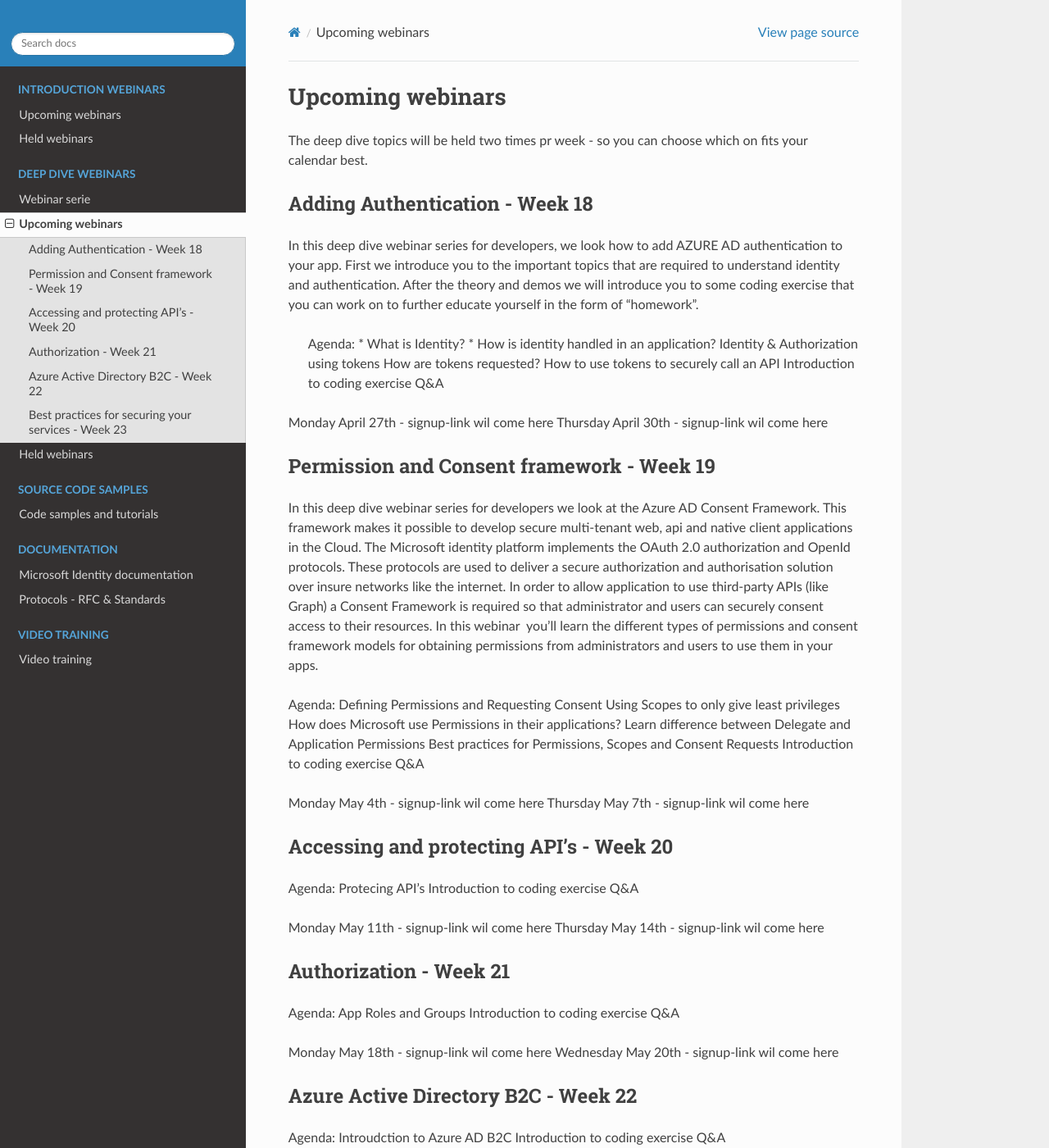
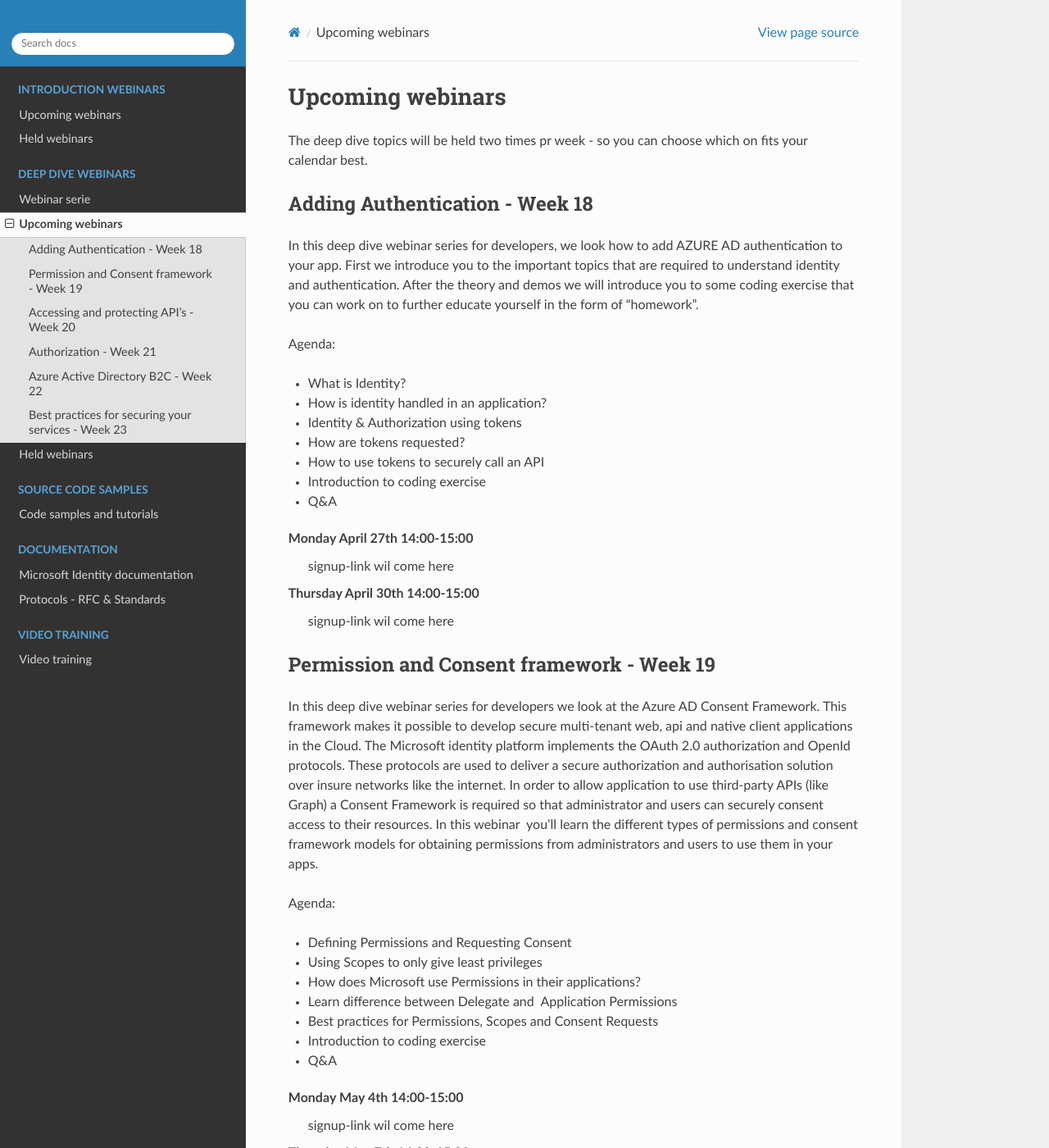
Before and after one commit to RonnyA/ModernIdentity, a Sphinx documentation site: the page built from docs/source/deep/upcoming-deep-webinars.rst, in a window 1280 px wide and 1400 px high. Shown: the whole window at 82% size. Built offline with Sphinx 7.4.7 and the Read the Docs theme 2.0.0, drawn with Linux system fonts in a browser that asks for light colours; some of the changed text lies outside the part shown.

Commit message:
More content improvements

```diff
--- a/docs/source/deep/upcoming-deep-webinars.rst
+++ b/docs/source/deep/upcoming-deep-webinars.rst
@@ -8,17 +8,20 @@ Adding Authentication - Week 18
 
 In this deep dive webinar series for developers, we look how to add AZURE AD authentication to your app. First we introduce you to the important topics that are required to understand identity and authentication. After the theory and demos we will introduce you to some coding exercise that you can work on to further educate yourself in the form of "homework".
 
-    Agenda:
-    * What is Identity?
-    * How is identity handled in an application?
-    Identity & Authorization using tokens
-    How are tokens requested?
-    How to use tokens to securely call an API
-    Introduction to coding exercise
-    Q&A
+Agenda:
 
-Monday April 27th - signup-link wil come here
-Thursday April 30th - signup-link wil come here
+* What is Identity?
+* How is identity handled in an application?
+* Identity & Authorization using tokens
+* How are tokens requested?
+* How to use tokens to securely call an API
+* Introduction to coding exercise
+* Q&A
+
+Monday April 27th 14:00-15:00
+    signup-link wil come here
+Thursday April 30th 14:00-15:00
+    signup-link wil come here
 
 
 Permission and Consent framework - Week 19
@@ -28,59 +31,73 @@ In this deep dive webinar series for developers we look at the Azure AD Consent
 The Microsoft identity platform implements the OAuth 2.0 authorization and OpenId protocols. These protocols are used to deliver a secure authorization and authorisation solution over insure networks like the internet. In order to allow application to use third-party APIs (like Graph) a Consent Framework is required so that administrator and users can securely consent access to their resources. In this webinar  you'll learn the different types of permissions and consent framework models for obtaining permissions from administrators and users to use them in your apps.
 
 Agenda:
-Defining Permissions and Requesting Consent
-Using Scopes to only give least privileges
-How does Microsoft use Permissions in their applications?
-Learn difference between Delegate and  Application Permissions
-Best practices for Permissions, Scopes and Consent Requests
-Introduction to coding exercise
-Q&A
 
-Monday May 4th - signup-link wil come here
-Thursday May 7th - signup-link wil come here
+* Defining Permissions and Requesting Consent
+* Using Scopes to only give least privileges
+* How does Microsoft use Permissions in their applications?
+* Learn difference between Delegate and  Application Permissions
+* Best practices for Permissions, Scopes and Consent Requests
+* Introduction to coding exercise
+* Q&A
+
+Monday May 4th 14:00-15:00
+    signup-link wil come here
+Thursday May 7th 14:00-15:00
+    signup-link wil come here
 
 Accessing and protecting API’s - Week 20
 ----------------------------------------
 
 Agenda:
-Protecing API's
-Introduction to coding exercise
-Q&A
+
+* Protecing API's
+* Introduction to coding exercise
+* Q&A
 
 
-Monday May 11th - signup-link wil come here
-Thursday May 14th - signup-link wil come here
+Monday May 11th 14:00-15:00
+    signup-link wil come here
+Thursday May 14th 14:00-15:00
+    signup-link wil come here
 
 
 Authorization  - Week 21
 ------------------------
 
 Agenda:
-App Roles and Groups
-Introduction to coding exercise
-Q&A
+
+* App Roles and Groups
+* Introduction to coding exercise
+* Q&A
 
 
-Monday May 18th - signup-link wil come here
-Wednesday May 20th - signup-link wil come here
+Monday May 18th 14:00-15:00
+    signup-link wil come here
+Wednesday May 20th 14:00-15:00
+    signup-link wil come here
 
 
 Azure Active Directory B2C - Week 22
 ------------------------------------
 
 Agenda:
-Introudction to Azure AD B2C
-Introduction to coding exercise
-Q&A
+
+* Introudction to Azure AD B2C
+* Introduction to coding exercise
+* Q&A
 
 
-Monday May 25th - signup-link wil come here
-Thursday May 28th - signup-link wil come here
+Monday May 25th 14:00-15:00
+    signup-link wil come here
+Thursday May 28th 14:00-15:00
+    signup-link wil come here
 
 
 
 Best practices for securing your services - Week 23
 ---------------------------------------------------
 
-Tuesday June 2nd - signup-link wil come here
-Thursday June 4th - signup-link wil come here
+Tuesday June 2nd 14:00-15:00
+    signup-link wil come here
+Thursday June 4th 14:00-15:00
+    signup-link wil come here
```
Also changed, not shown: docs/source/deep/overview.rst (+6 -6 lines), 1 other file.
